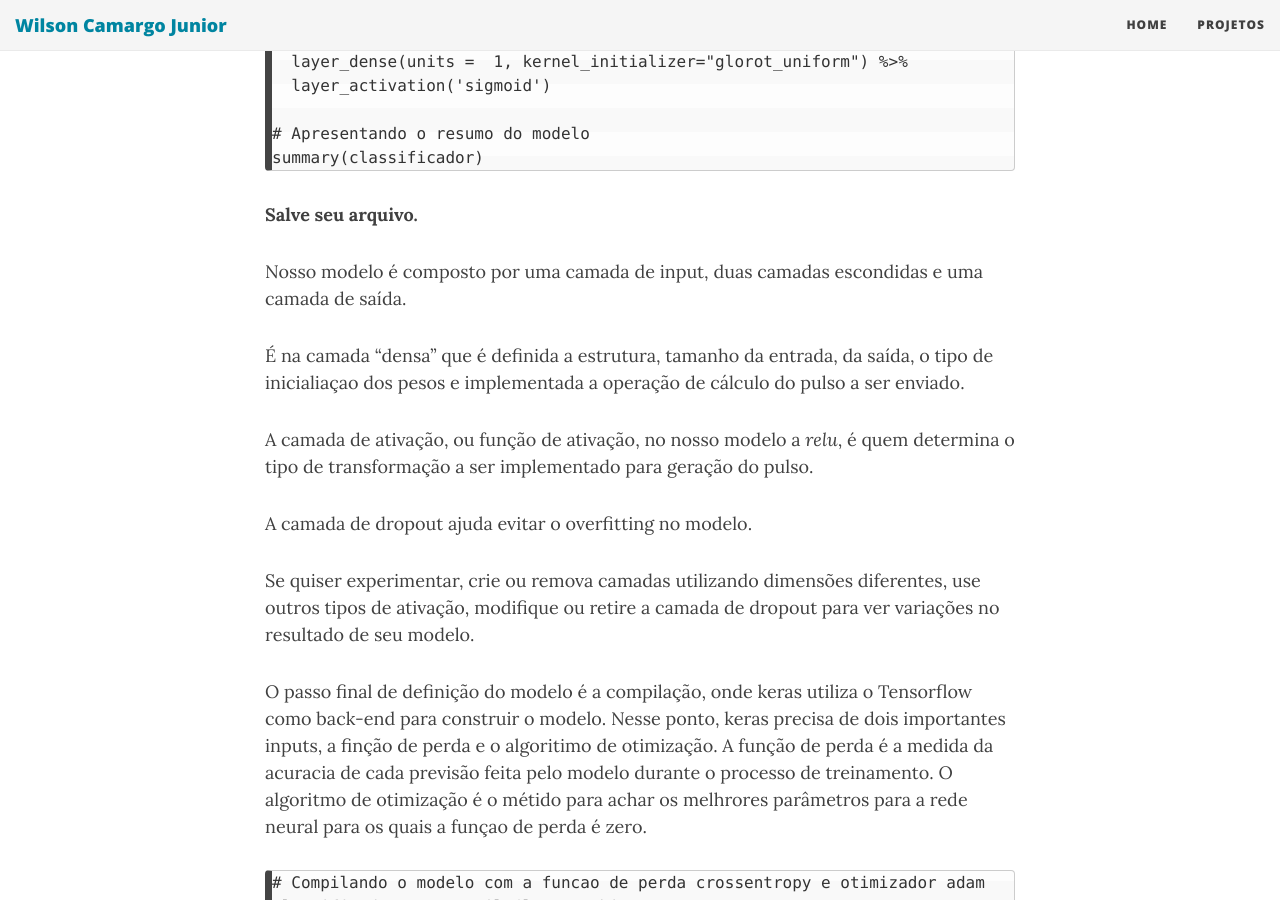
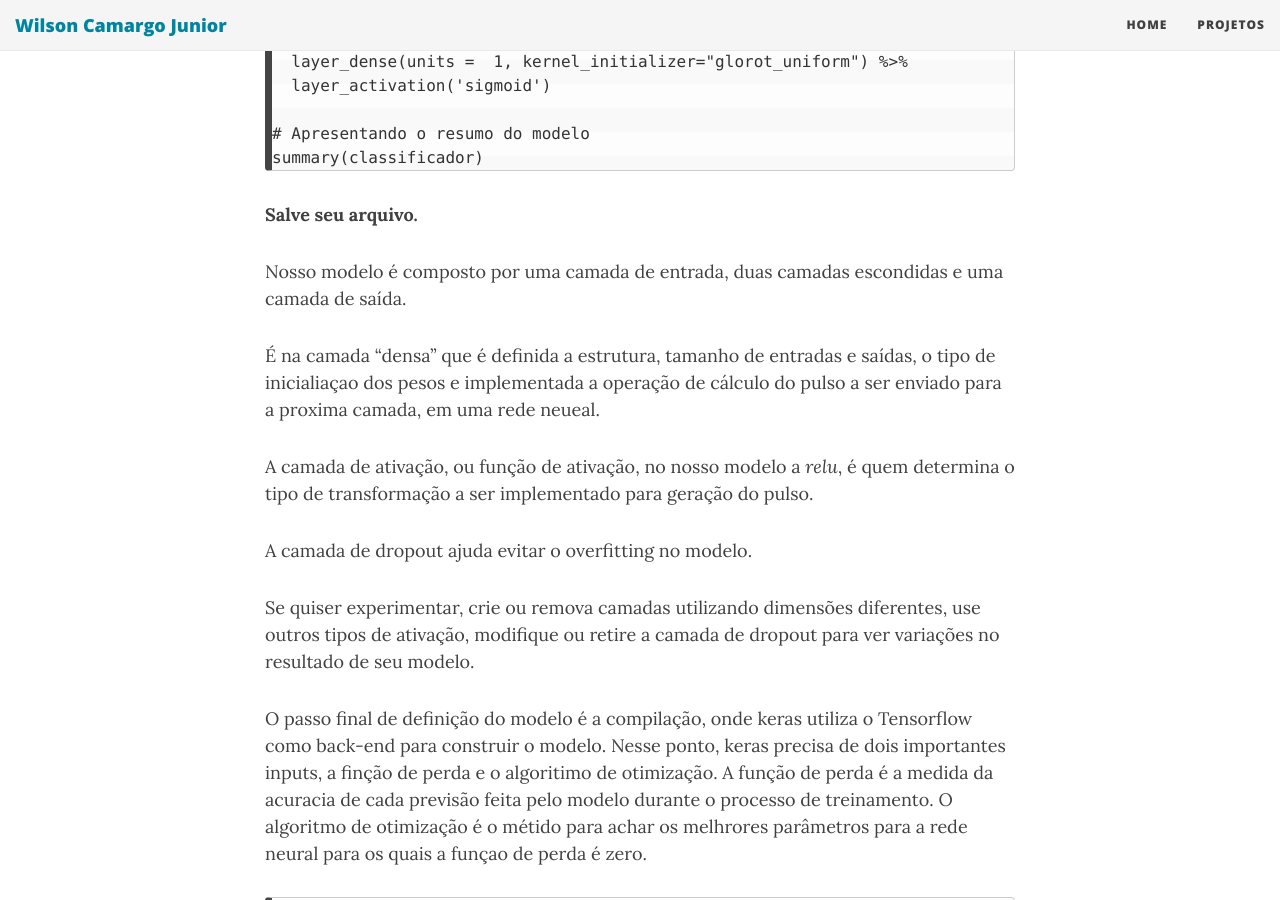
Before and after one commit to wilson-camargo-jr/teste, a Jekyll site: the page built from _posts/2018-06-28-ANN-ORE-P7.md, in a window 1280 px wide and 900 px high, scrolled down 17459 px. Built offline with Jekyll 4.4.1, drawn with Linux system fonts in a browser that asks for light colours; nearby versions of some CDN libraries; comment, search, counter and statistics services are not loaded.

Commit message:
Update 2018-06-28-ANN-ORE-P7.md

```diff
--- a/_posts/2018-06-28-ANN-ORE-P7.md
+++ b/_posts/2018-06-28-ANN-ORE-P7.md
@@ -396,9 +396,9 @@ summary(classificador)
 
 **Salve seu arquivo.**
 
-Nosso modelo é composto por uma camada de input, duas camadas escondidas e uma camada de saída.
+Nosso modelo é composto por uma camada de entrada, duas camadas escondidas e uma camada de saída.
 
-É na camada "densa" que é definida a estrutura, tamanho da entrada, da saída, o tipo de inicialiaçao dos pesos e implementada a operação de cálculo do pulso a ser enviado.
+É na camada "densa" que é definida a estrutura, tamanho de entradas e saídas, o tipo de inicialiaçao dos pesos e implementada a operação de cálculo do pulso a ser enviado para a proxima camada, em uma rede neueal.
 
 A camada de ativação, ou função de ativação, no nosso modelo a _relu_, é quem determina o tipo de transformação a ser implementado para geração do pulso.
 
```
